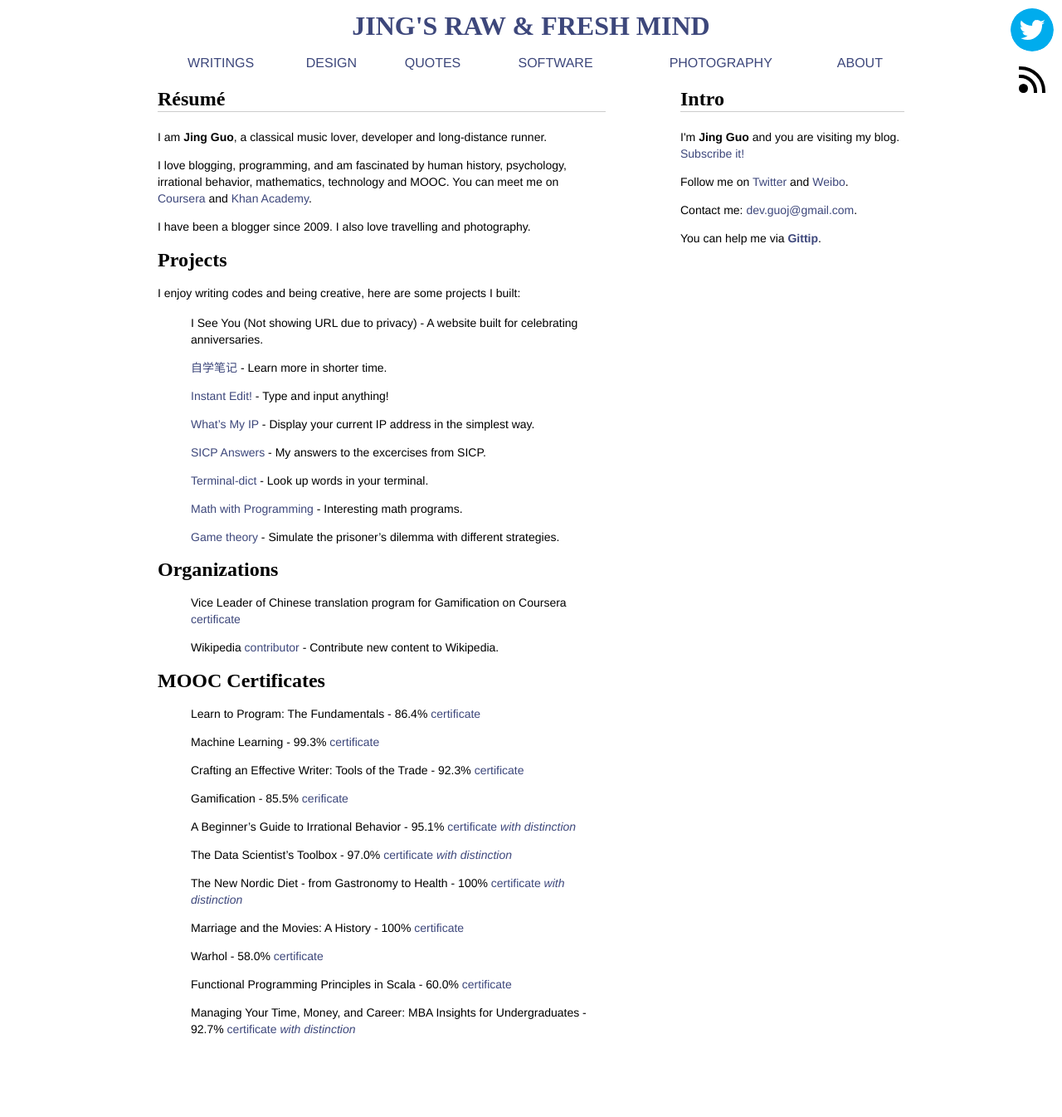
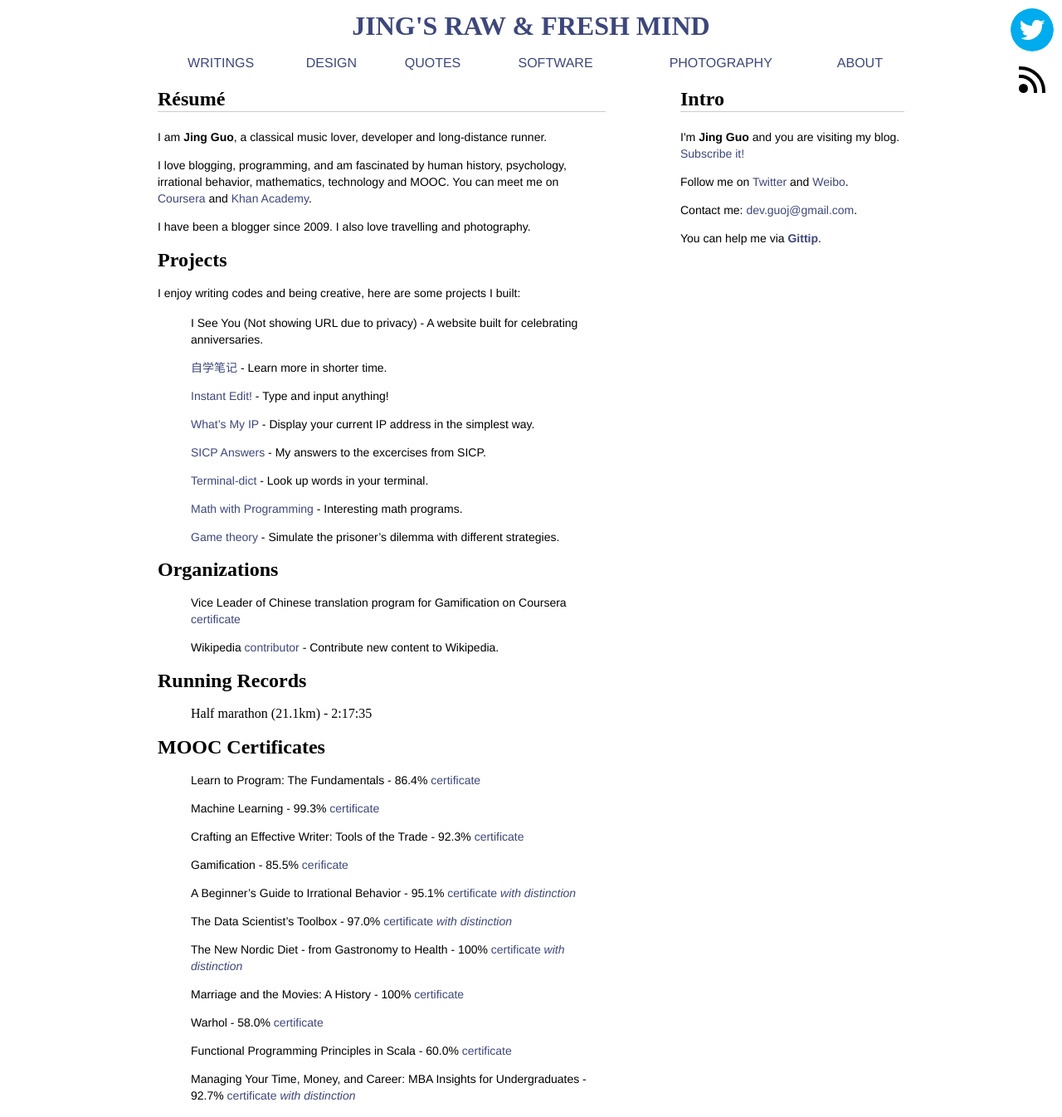
Before and after one commit to guojing0/guojing0.github.io, a Jekyll site: the page built from about-me.md, in a window 1280 px wide. Shown: the whole page at 83% size. Built offline with Jekyll 4.4.1, drawn with Linux system fonts in a browser that asks for light colours; Markdown is read by kramdown in place of the engine named in the settings; before the commit the page ends 1266 px from its top, so only the background shows below that.

Commit message:
marathon

```diff
--- a/about-me.md
+++ b/about-me.md
@@ -37,6 +37,11 @@
 
 * Wikipedia [contributor](http://zh.wikipedia.org/wiki/User:Guojkiwi) - Contribute new content to Wikipedia.
 
+Running Records
+=====
+
+* Half marathon (21.1km) - 2:17:35
+
 MOOC Certificates
 =====
 
```
